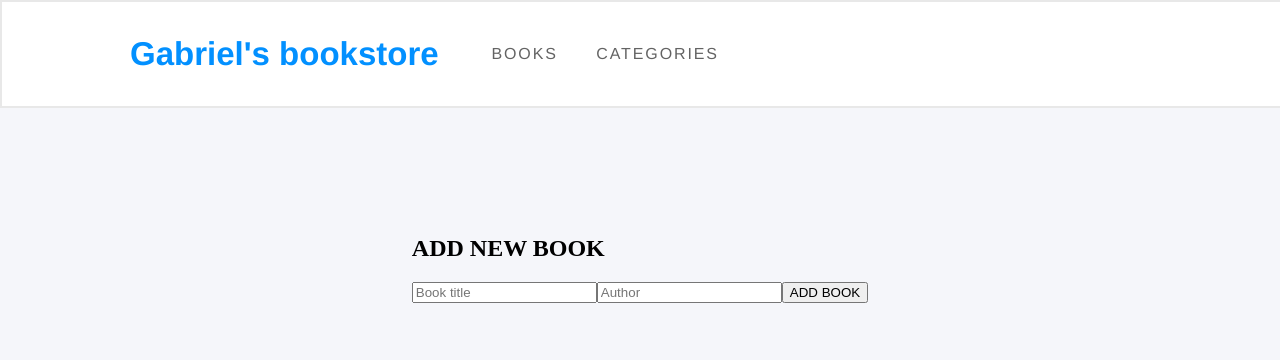
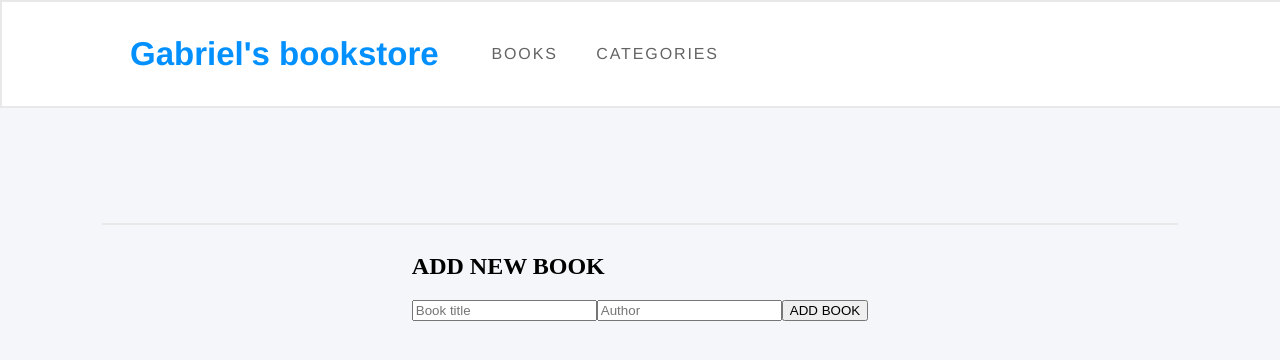
Before and after one commit to Gopxfs/bookstore, a React (Create React App) app: page / in a window 1280 px wide. Shown: the top 360 px of the page. Built offline with nearby package versions, Linux system fonts and the light colour scheme; no server answers.

Commit message:
Add line between booklist and addbook section

```diff
--- a/src/pages/Books.js
+++ b/src/pages/Books.js
@@ -4,6 +4,7 @@ import AddNewBook from '../components/AddNewBook';
 const BooksPage = () => (
   <main>
     <Books />
+    <hr />
     <AddNewBook />
   </main>
 );
--- a/src/style/partials/__booksPage.scss
+++ b/src/style/partials/__booksPage.scss
@@ -4,6 +4,11 @@ main {
   align-items: center;
   width: 100%;
   margin-top: 115px;
+
+  hr {
+    width: calc(80% + 50px);
+    border: solid 1px $gray_border;
+  }
 }
 
 .bookList {
```
